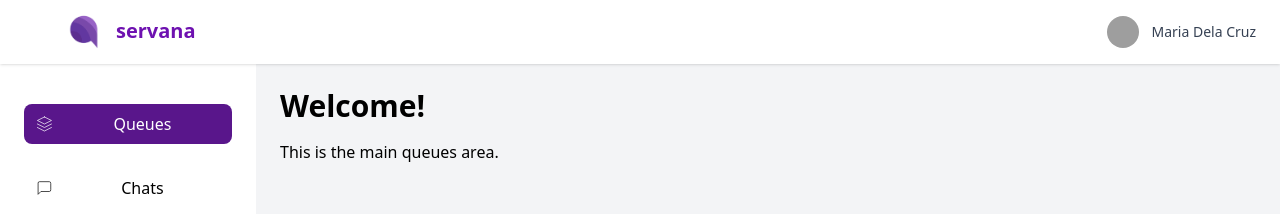
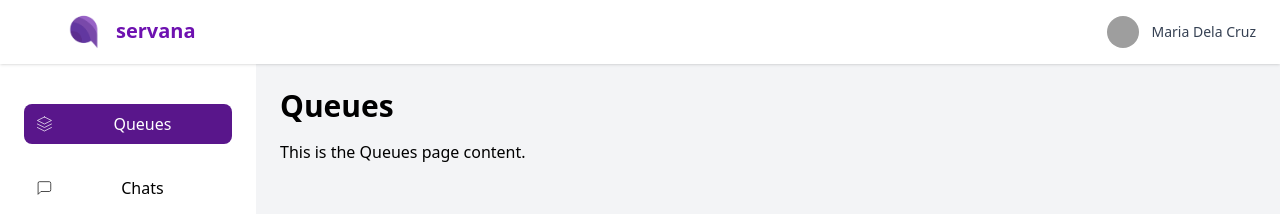
Before and after one commit to manuelamanetjr/frontend_web, a React (Vite) app: page /queues in a window 1280 px wide. Shown: the top 214 px of the page. Built offline with nearby package versions, Linux system fonts and the light colour scheme; grey boxes are pictures that could not be loaded.

Commit message:
fixed queues.jsx components

```diff
--- a/components/Header.jsx
+++ /dev/null
@@ -1,9 +0,0 @@
-import React from 'react'
-
-const header = () => {
-  return (
-    <div>header</div>
-  )
-}
-
-export default header
--- a/components/Navbar.jsx
+++ /dev/null
@@ -1,9 +0,0 @@
-import React from 'react'
-
-const Navbar = () => {
-  return (
-    <div>Navbar</div>
-  )
-}
-
-export default Navbar
--- a/screens/queues.jsx
+++ b/screens/queues.jsx
@@ -1,10 +1,8 @@
-// DashboardLayout.jsx
 import React, { useState } from "react";
 import TopNavbar from "../components/TopNavbar";
 import Sidebar from "../components/Sidebar";
 
-
-export default function DashboardLayout() {
+export default function Queues() {
   const [mobileSidebarOpen, setMobileSidebarOpen] = useState(false);
   const [openDropdown, setOpenDropdown] = useState(null);
 
@@ -18,24 +16,29 @@ export default function DashboardLayout() {
 
   return (
     <div className="flex flex-col h-screen overflow-hidden relative">
+      {/* Top navigation bar */}
       <TopNavbar toggleSidebar={toggleSidebar} />
 
       <div className="flex flex-1 overflow-hidden">
+        {/* Sidebar for mobile */}
         <Sidebar
           isMobile={true}
           isOpen={mobileSidebarOpen}
           toggleDropdown={toggleDropdown}
           openDropdown={openDropdown}
         />
+
+        {/* Sidebar for desktop */}
         <Sidebar
           isMobile={false}
           toggleDropdown={toggleDropdown}
           openDropdown={openDropdown}
         />
 
+        {/* Main content */}
         <main className="flex-1 bg-gray-100 p-6 overflow-auto">
-          <h1 className="text-3xl font-bold mb-4">Welcome!</h1>
-          <p>This is the main queues area.</p>
+          <h1 className="text-3xl font-bold mb-4">Queues</h1>
+          <p>This is the Queues page content.</p>
         </main>
       </div>
     </div>
```
